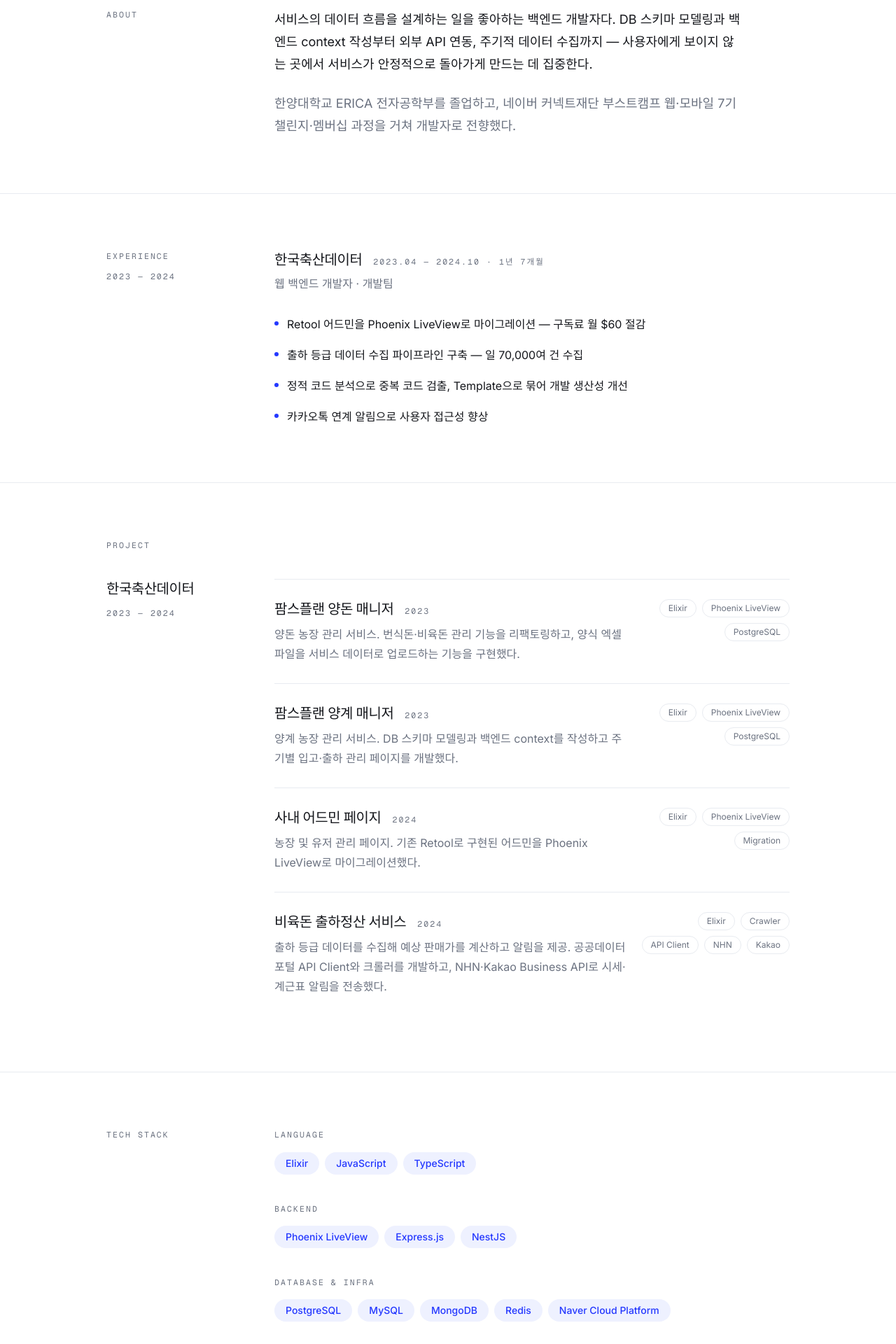
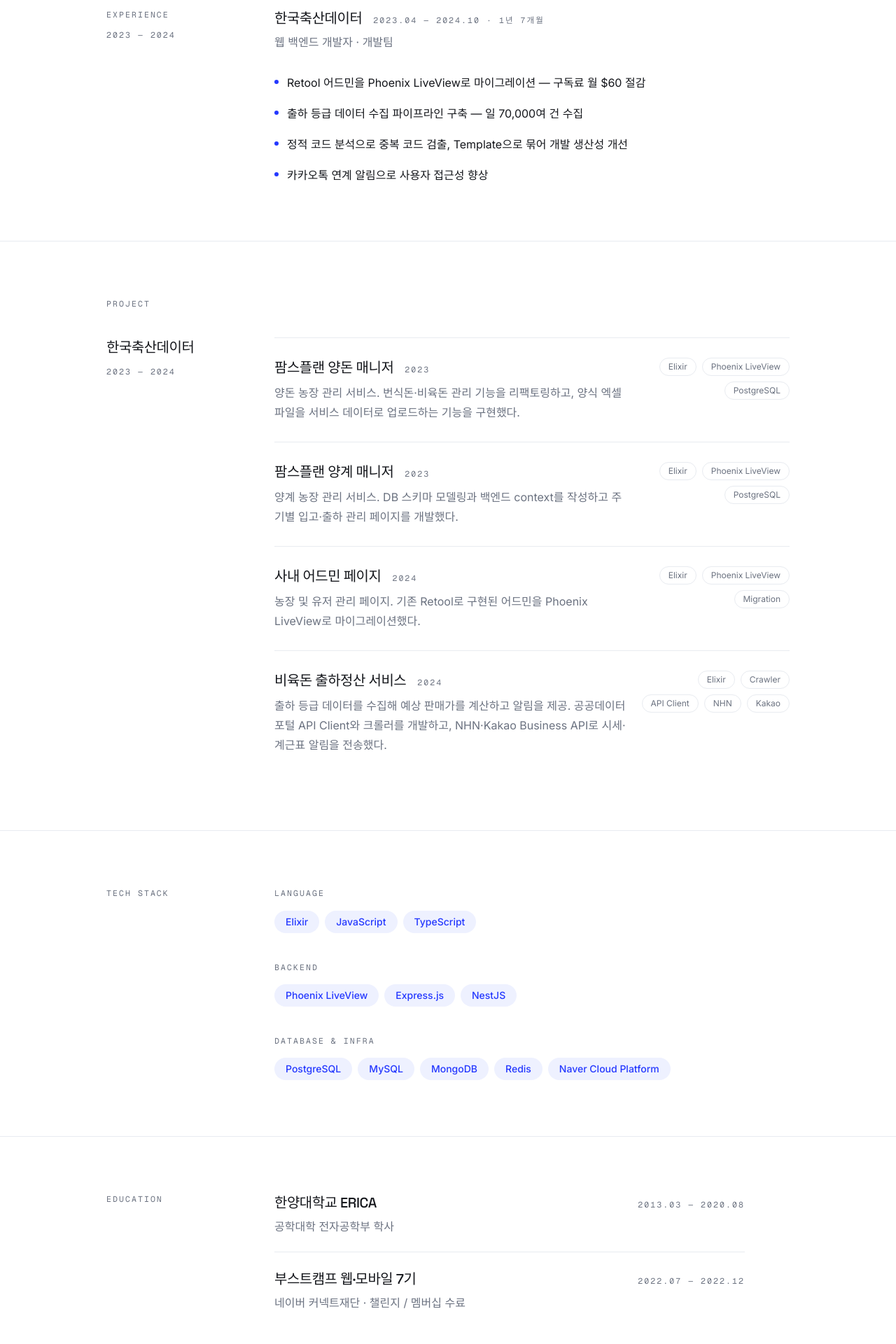
Before and after one commit to justine-yun/yun_portfolio, a Next.js app: page / in a window 1280 px wide. Shown: the part 660-2580 px from the top of the page at 70% size. Built offline with nearby package versions, Linux system fonts and the light colour scheme.

Commit message:
about 삭제 및 education 추가

```diff
--- a/app/page.tsx
+++ b/app/page.tsx
@@ -4,10 +4,10 @@ const EMAIL = "riskyjunk@gmail.com";
 const PHONE_NUMBER = "010-xxxx-xxxx";
 
 const navLinks = [
-  { label: "About", href: "#about" },
   { label: "Experience", href: "#experience" },
   { label: "Project", href: "#project" },
   { label: "Stack", href: "#stack" },
+  { label: "Education", href: "#education" },
   { label: "Contact", href: "#contact" },
 ];
 
@@ -54,6 +54,19 @@ const techStack = [
   {
     group: "Database & Infra",
     items: ["PostgreSQL", "MySQL", "MongoDB", "Redis", "Naver Cloud Platform"],
+  },
+];
+
+const education = [
+  {
+    title: "한양대학교 ERICA",
+    detail: "공학대학 전자공학부 학사",
+    period: "2013.03 — 2020.08",
+  },
+  {
+    title: "부스트캠프 웹·모바일 7기",
+    detail: "네이버 커넥트재단 · 챌린지 / 멤버십 수료",
+    period: "2022.07 — 2022.12",
   },
 ];
 
@@ -106,27 +119,6 @@ function Hero() {
         >
           프로젝트 보기
         </a>
-      </div>
-    </section>
-  );
-}
-
-function About() {
-  return (
-    <section id="about" className="border-t border-hairline">
-      <div className="mx-auto grid max-w-5xl gap-10 px-6 py-20 sm:grid-cols-[200px_1fr]">
-        <p className="eyebrow">About</p>
-        <div className="max-w-2xl space-y-6 text-lg leading-8">
-          <p>
-            서비스의 데이터 흐름을 설계하는 일을 좋아하는 백엔드 개발자다. DB 스키마 모델링과 백엔드 context 작성부터
-            외부 API 연동, 주기적 데이터 수집까지 — 사용자에게 보이지 않는 곳에서 서비스가 안정적으로 돌아가게 만드는 데
-            집중한다.
-          </p>
-          <p className="text-muted">
-            한양대학교 ERICA 전자공학부를 졸업하고, 네이버 커넥트재단 부스트캠프 웹·모바일 7기 챌린지·멤버십 과정을 거쳐
-            개발자로 전향했다.
-          </p>
-        </div>
       </div>
     </section>
   );
@@ -224,6 +216,30 @@ function Stack() {
   );
 }
 
+function Education() {
+  return (
+    <section id="education" className="border-t border-hairline">
+      <div className="mx-auto grid max-w-5xl gap-10 px-6 py-20 sm:grid-cols-[200px_1fr]">
+        <p className="eyebrow">Education</p>
+        <ul className="max-w-2xl">
+          {education.map(item => (
+            <li
+              key={item.title}
+              className="border-t border-hairline py-6 first:border-t-0 first:pt-0"
+            >
+              <div className="flex flex-wrap items-baseline justify-between gap-x-4 gap-y-1">
+                <h3 className="font-display text-xl font-medium tracking-tight">{item.title}</h3>
+                <span className="eyebrow">{item.period}</span>
+              </div>
+              <p className="mt-2 text-muted">{item.detail}</p>
+            </li>
+          ))}
+        </ul>
+      </div>
+    </section>
+  );
+}
+
 function Contact() {
   return (
     <footer id="contact" className="border-t border-hairline">
@@ -259,10 +275,10 @@ export default function Home() {
       <Nav />
       <main className="flex-1">
         <Hero />
-        <About />
         <Experience />
         <Project />
         <Stack />
+        <Education />
         <Contact />
       </main>
     </div>
```
